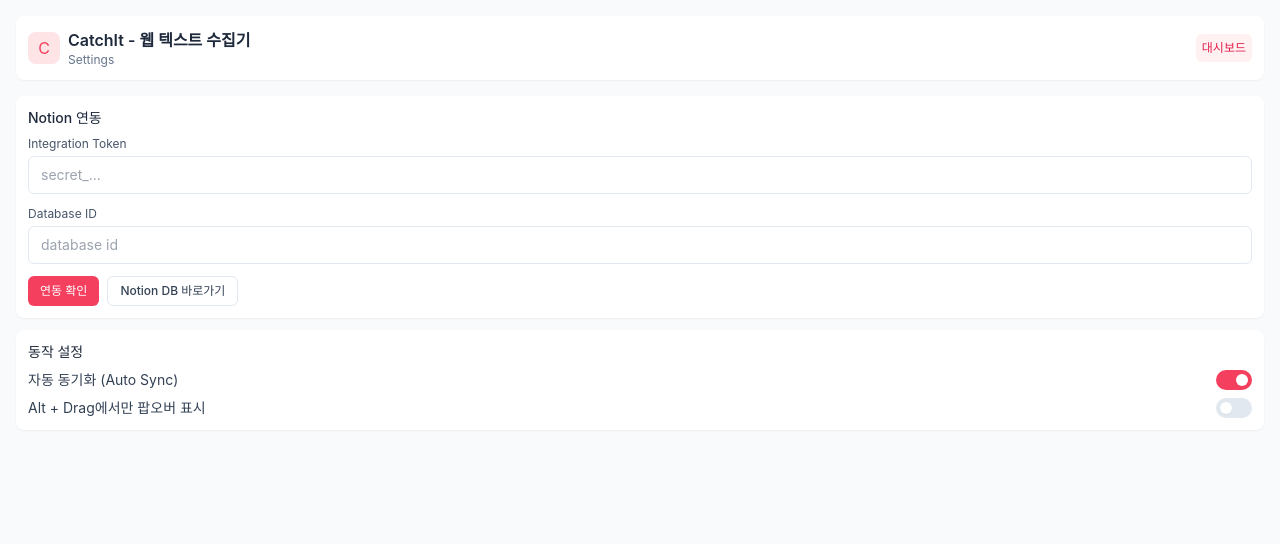
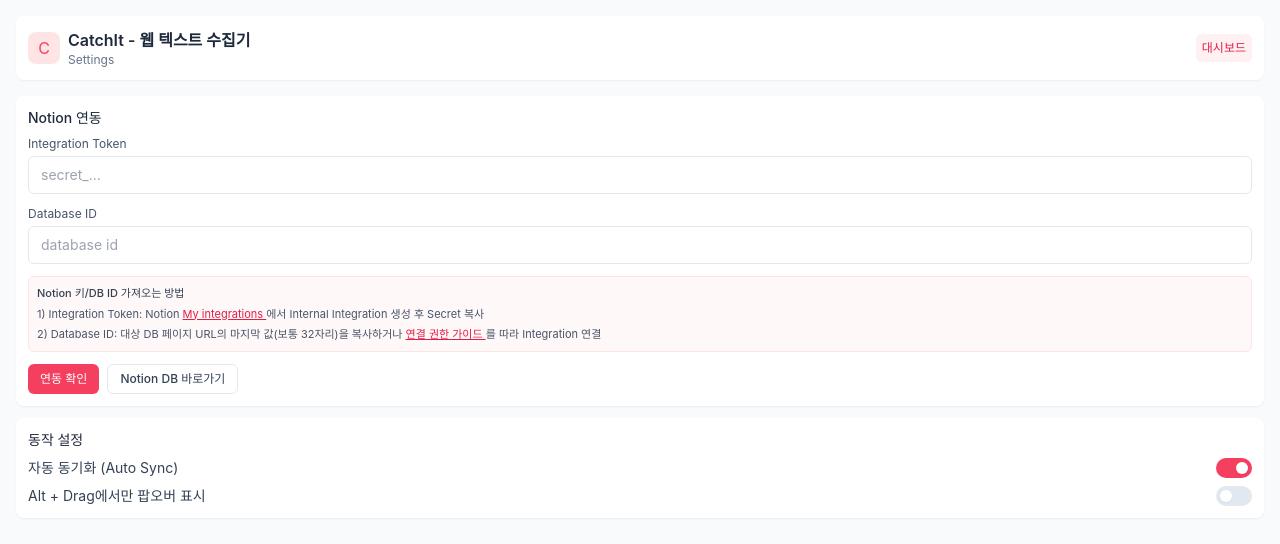
Before and after one commit to hyejungg/catch-it, a Vue app: page / in a window 1280 px wide. Both pictures are taken after a click on the button "설정". Shown: the top 544 px of the page. Built offline with nearby package versions, Linux system fonts and the light colour scheme.

Commit message:
✨ feat(ui): Settings에 Notion Token/DB ID 획득 가이드 표시 추가

```diff
--- a/src/ui/App.vue
+++ b/src/ui/App.vue
@@ -334,6 +334,34 @@
           @input="updateSettings('notionDbId', ($event.target as HTMLInputElement).value)"
         />
 
+        <div class="mt-3 rounded-md border border-rose-100 bg-rose-50/50 p-2 text-[11px] text-slate-600">
+          <p class="font-medium text-slate-700">Notion 키/DB ID 가져오는 방법</p>
+          <p class="mt-1">
+            1) Integration Token: Notion
+            <a
+              href="https://www.notion.so/my-integrations"
+              target="_blank"
+              rel="noopener noreferrer"
+              class="text-rose-600 underline"
+            >
+              My integrations
+            </a>
+            에서 Internal Integration 생성 후 Secret 복사
+          </p>
+          <p class="mt-1">
+            2) Database ID: 대상 DB 페이지 URL의 마지막 값(보통 32자리)을 복사하거나
+            <a
+              href="https://www.notion.so/help/add-and-manage-connections-with-the-api"
+              target="_blank"
+              rel="noopener noreferrer"
+              class="text-rose-600 underline"
+            >
+              연결 권한 가이드
+            </a>
+            를 따라 Integration 연결
+          </p>
+        </div>
+
         <div class="mt-3 flex flex-wrap gap-2">
           <button
             type="button"
```
